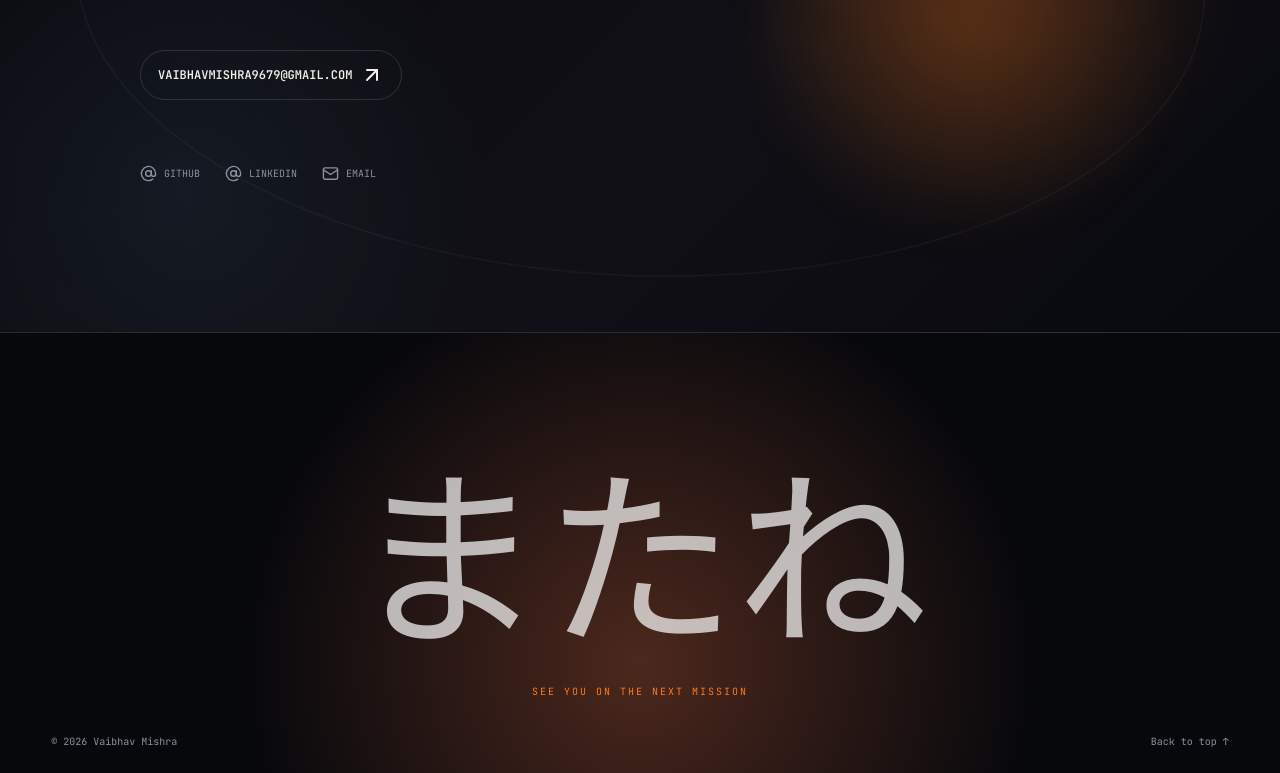
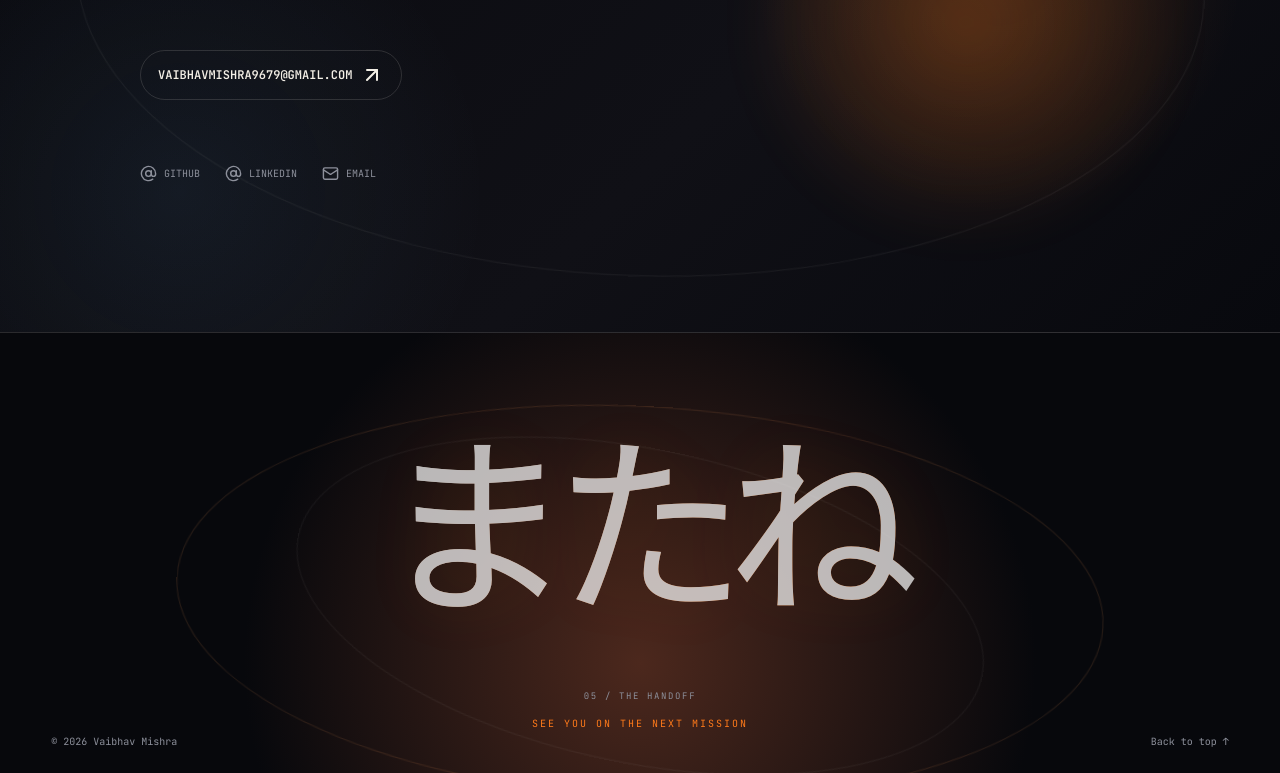
Before and after one commit to vaibhavmishra-sde/Portfolio, a React (Vite) app: page / in a window 1280 px wide. Shown: the part 5582-6355 px from the top of the page. Built offline with nearby package versions, Linux system fonts and the light colour scheme; a web font is replaced by a local one.

Commit message:
Elevate portfolio closing section

```diff
--- a/src/photo-overrides.css
+++ b/src/photo-overrides.css
@@ -50,3 +50,12 @@
 .about-scene .section-copy .lead{font-family:Manrope,sans-serif;line-height:1.56;text-wrap:balance}
 @media(prefers-reduced-motion:reduce){.about-scene:before{clip-path:none;background:linear-gradient(180deg,rgba(8,10,15,.94),rgba(8,10,15,.72)),url('/builder-flames.jpg') center/cover no-repeat}.about-scene:after{animation:none}}
 @media(prefers-reduced-motion:reduce){.about-scene{animation:none;background-position:center,50% 58%}}
+.finale{min-height:62vh;overflow:hidden;background:radial-gradient(circle at 50% 55%,rgba(255,122,26,.2),transparent 17%),radial-gradient(circle at 50% 55%,#392018 0,#17121a 34%,#080a0f 72%);border-bottom:0}
+.finale:before,.finale:after{content:'';position:absolute;pointer-events:none;border:1px solid rgba(255,154,82,.18);border-radius:50%;transform:rotate(-12deg);animation:finaleOrbit 12s ease-in-out infinite alternate}
+.finale:before{width:min(72vw,900px);height:min(31vw,380px);top:18%;left:50%;translate:-50% 0}.finale:after{width:min(52vw,680px);height:min(24vw,300px);top:28%;left:50%;translate:-50% 0;border-color:rgba(243,239,230,.09);animation-delay:-4s}
+.finale-kanji{position:relative;z-index:1;margin:0 0 10px;font-size:clamp(110px,19vw,260px);line-height:.72;letter-spacing:-.1em;color:transparent;background:linear-gradient(145deg,#f3efe6 20%,#ff7a1a 74%);-webkit-background-clip:text;background-clip:text;opacity:.9;text-shadow:0 0 70px rgba(255,122,26,.16);animation:finaleMark 6s ease-in-out infinite}
+.finale p{position:relative;z-index:1;margin:26px 0 0;font-size:11px;letter-spacing:.28em;color:#ff9a52}.finale p:before{content:'05  /  THE HANDOFF';display:block;margin-bottom:15px;color:#8d909b;font-size:9px;letter-spacing:.18em}
+.footer-line{bottom:30px;color:#8d909b}.footer-line a{color:#d7d3ca;transition:color .25s ease}.footer-line a:hover{color:var(--orange)}
+@keyframes finaleOrbit{to{transform:rotate(12deg) scale(1.05);opacity:.55}}@keyframes finaleMark{50%{transform:translateY(-6px) scale(1.02)}}
+@media(max-width:760px){.finale{min-height:58vh;padding:80px 20px 100px}.finale:before{width:130vw;height:52vw}.finale:after{width:100vw;height:42vw}.finale-kanji{font-size:clamp(100px,34vw,180px)}.finale p{font-size:9px;letter-spacing:.2em}.footer-line{bottom:22px;font-size:8px}}
+@media(prefers-reduced-motion:reduce){.finale:before,.finale:after,.finale-kanji{animation:none}}
```
